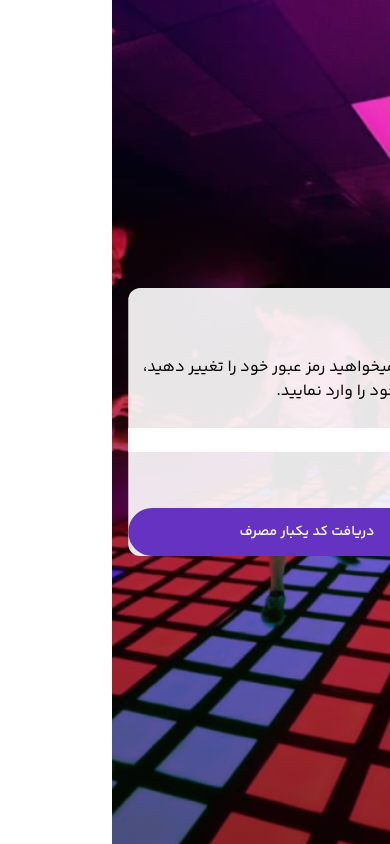
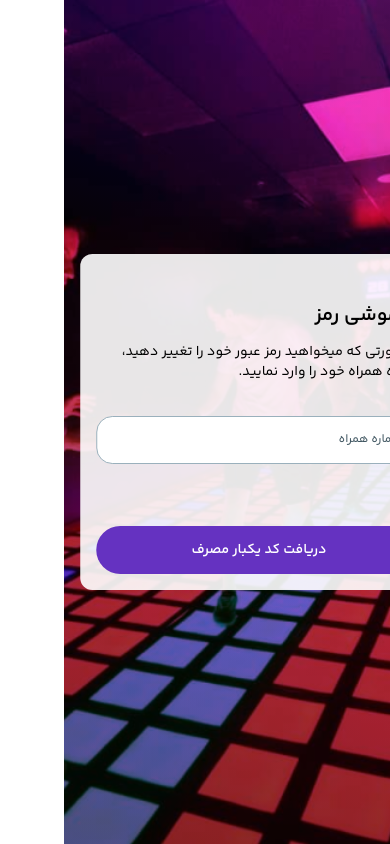
Before and after one commit to payamkandi/jumpo-backoffice, a React (Vite) app: page / in a window 390 px wide. Both pictures are taken after a click on the element "فراموشی رمز عبور". Built offline with nearby package versions, Linux system fonts and the light colour scheme; some icons are missing.

Commit message:
login responsive

```diff
--- a/src/components/ui/button/Button.jsx
+++ b/src/components/ui/button/Button.jsx
@@ -1,4 +1,5 @@
 import { tv } from "tailwind-variants";
+import cx from "classnames";
 const button = tv({
   base: "flex font-semibold w-full items-center mx-auto justify-center rounded-full gap-2",
   variants: {
@@ -26,6 +27,7 @@ const button = tv({
 
 function Button({
   color = "purple",
+  className,
   children,
   size = 48,
   icon,
@@ -33,7 +35,10 @@ function Button({
   onClick,
 }) {
   return (
-    <button className={button({ color, size, fill })} onClick={onClick}>
+    <button
+      className={cx(className, button({ color, size, fill }))}
+      onClick={onClick}
+    >
       {icon}
       {children}
     </button>
--- a/src/components/ui/otp/OTP.jsx
+++ b/src/components/ui/otp/OTP.jsx
@@ -9,7 +9,7 @@ function OTP({ value, onChange, numInputs = 5, sepratorNode, className }) {
         numInputs={numInputs}
         renderSeparator={sepratorNode}
         containerStyle={`flex justify-between ${className}`}
-        inputStyle="rounded-lg border border-gray-300 h-[56px] min-w-[56px] p-2"
+        inputStyle="rounded-lg border border-[#C2CFD6] h-[56px] min-w-[56px] p-2"
         renderInput={(props) => <input {...props} />}
       />
     </div>
--- a/src/pages/login/Login.jsx
+++ b/src/pages/login/Login.jsx
@@ -7,7 +7,7 @@ function Login() {
   return (
     <div className="relative flex h-full items-center justify-center px-1 py-2">
       <div className="w-full sm:w-1/2">
-        <div className="absolute left-1/2 top-1/2 z-10 mx-auto flex w-11/12 max-w-[424px] translate-x-[-50%] translate-y-[-50%] items-center justify-center rounded-xl bg-white bg-opacity-90 sm:static sm:w-full sm:translate-x-[0] sm:translate-y-[0]">
+        <div className="absolute left-1/2 top-1/2 z-10 mx-auto flex w-11/12 translate-x-[-50%] translate-y-[-50%] items-center justify-center rounded-xl bg-white bg-opacity-90 sm:static sm:w-full sm:translate-x-[0] sm:translate-y-[0]">
           {step === "login" && <LoginMainForm />}
           {step === "forgetPassword" && <LoginForgetPassword />}
         </div>
--- a/src/pages/login/_components/LoginForgetPassword.jsx
+++ b/src/pages/login/_components/LoginForgetPassword.jsx
@@ -11,9 +11,13 @@ function LoginForgetPassword() {
     setStep(step + 1);
   };
   return (
-    <div className="flex flex-col">
-      <ArrowRight className="mb-4 hover:cursor-pointer" onClick={onBack} />
-      <h1 className="mb-3">فراموشی رمز</h1>
+    <div className="flex flex-col p-4">
+      <ArrowRight
+        color="#9AB0BC"
+        className="mb-4 hover:cursor-pointer"
+        onClick={onBack}
+      />
+      <h1 className="mb-3 text-xl font-semibold">فراموشی رمز</h1>
       {step === 1 && (
         <LoginForgetPasswordGetPhoneNumber nextStep={handleNextStep} />
       )}
--- a/src/pages/login/_components/LoginForgetPasswordGetPhoneNumber.jsx
+++ b/src/pages/login/_components/LoginForgetPasswordGetPhoneNumber.jsx
@@ -1,20 +1,33 @@
 import Button from "@/components/ui/button/Button";
+import TextBox from "@/components/ui/textBox/TextBox";
+import { useLoginStore } from "@/store/loginStore";
 
 function LoginForgetPasswordGetPhoneNumber({ nextStep }) {
+  const phoneNumber = useLoginStore((state) => state.phoneNumber);
+  const setPhoneNumber = useLoginStore((state) => state.setPhoneNumber);
   const handleSendOTP = () => {
     nextStep();
   };
   return (
-    <>
-      <p className="mb-6">
+    <div className="max-w-[424px]">
+      <p className="mb-6 text-sm">
         در صورتی که میخواهید رمز عبور خود را تغییر دهید، شماره همراه خود را وارد
         نمایید.
       </p>
-      <input type="text" className="mb-14" placeholder="شماره همراه" />
+      <div className="mb-10">
+        <TextBox
+          type="tel"
+          id="phonenumber"
+          value={phoneNumber}
+          onChange={(e) => setPhoneNumber(e.target.value)}
+          label="شماره همراه"
+          height={80}
+        />
+      </div>
       <Button onClick={handleSendOTP} fill={true}>
         دریافت کد یکبار مصرف
       </Button>
-    </>
+    </div>
   );
 }
 
--- a/src/pages/login/_components/LoginForgetPasswordNewPassword.jsx
+++ b/src/pages/login/_components/LoginForgetPasswordNewPassword.jsx
@@ -1,16 +1,39 @@
 import Button from "@/components/ui/button/Button";
+import TextBox from "@/components/ui/textBox/TextBox";
+import { useLoginStore } from "@/store/loginStore";
 
 function LoginForgetPasswordNewPassword() {
+  const newPassword = useLoginStore((state) => state.newPassword);
+  const newPasswordAgain = useLoginStore((state) => state.newPasswordAgain);
+  const setNewPassword = useLoginStore((state) => state.setNewPassword);
+  const setNewPasswordAgain = useLoginStore(
+    (state) => state.setNewPasswordAgain,
+  );
   return (
     <>
-      <div className="flex flex-col gap-6">
-        <span>نام کاربری a.modarres</span>
-        <input type="text" placeholder="رمز عبور جدید خود را وارد نمایید." />
-        <input
-          type="text"
-          placeholder="تکرار رمز عبور جدید خود را وارد نمایید."
+      <div className="mb-10 flex max-w-[424px] flex-col">
+        <span className="mb-6 mt-4 text-[#415762]">نام کاربری a.modarres</span>
+        <TextBox
+          height={80}
+          id="newPassword"
+          className="mb-2"
+          type="password"
+          isPassword={true}
+          value={newPassword}
+          onChange={(e) => setNewPassword(e.target.value)}
+          label="انتخاب رمز"
         />
-        <p>
+        <TextBox
+          className="mb-2"
+          height={80}
+          id="newPasswordAgain"
+          isPassword={true}
+          type="password"
+          value={newPasswordAgain}
+          onChange={(e) => setNewPasswordAgain(e.target.value)}
+          label="تکرار رمز"
+        />
+        <p className="text-sm text-[#668899]">
           کلمه عبور بایستی ترکیبی از حروف انگلیسی یا کاراکتر غیر متنی #$%%& و
           عدد انگلیسی باشد.
         </p>
--- a/src/pages/login/_components/LoginForgetPasswordOTP.jsx
+++ b/src/pages/login/_components/LoginForgetPasswordOTP.jsx
@@ -1,29 +1,28 @@
-import { useState } from "react";
 import OTP from "../../../components/ui/otp/OTP";
 import Button from "@/components/ui/button/Button";
+import { useLoginStore } from "@/store/loginStore";
 
 function LoginForgetPasswordOTP({ nextStep }) {
-  const [otp, setOtp] = useState("");
-  const userNumber = "09909416143";
+  const phoneNumber = useLoginStore((state) => state.phoneNumber);
+  const otp = useLoginStore((state) => state.otp);
+  const setOtp = useLoginStore((state) => state.setOtp);
   const handleNextStep = () => {
     nextStep();
   };
   return (
     <>
       <div className="flex w-full justify-between gap-2">
-        <span>{`کد ارسال شده به ${userNumber} را وارد نمایید.`}</span>
-        <span>ویرایش شماره</span>
+        <span className="text-[#415762]">{`کد ارسال شده به ${phoneNumber} را وارد نمایید.`}</span>
+        <span className="cursor-pointer text-[#735CB4]">ویرایش شماره</span>
       </div>
       <OTP value={otp} onChange={setOtp} className="mt-10" />
       <div className="mt-7 flex w-full justify-between gap-2">
-        <span>زمان باقیمانده تا ارسال مجدد رمز:</span>
-        <span>02:00</span>
+        <span className="text-xs text-[#668899]">
+          زمان باقیمانده تا ارسال مجدد رمز:
+        </span>
+        <span className="text-sm text-[#415762]">02:00</span>
       </div>
-      <button
-        className="mt-14 rounded-full bg-secondary-shade-80 text-white"
-        onClick={handleNextStep}
-      ></button>
-      <Button onClick={handleNextStep} fill>
+      <Button className="mt-14" onClick={handleNextStep} fill>
         ادامه
       </Button>
     </>
--- a/src/pages/login/_components/LoginMainForm.jsx
+++ b/src/pages/login/_components/LoginMainForm.jsx
@@ -22,7 +22,7 @@ function LoginMainForm() {
     setStep("forgetPassword");
   };
   return (
-    <div className="flex w-full flex-col p-4">
+    <div className="flex w-full max-w-[424px] flex-col p-4">
       <div className="flex flex-col">
         <h1 className="mb-6 text-xl font-semibold">ورود</h1>
         <TextBox
@@ -36,15 +36,15 @@ function LoginMainForm() {
           id="password"
           value={password}
           isPassword={true}
+          type="password"
           autoComplete="password"
-          type="password"
           onChange={(e) => setPassword(e.target.value)}
           label="رمز عبور خود را وارد نمایید"
           height={80}
         />
       </div>
       <span
-        className="mb-6 mt-3 cursor-pointer text-sm font-normal text-[#735CB4]"
+        className="mb-6 mt-3 w-fit cursor-pointer text-sm font-normal text-[#735CB4]"
         onClick={handleForgetPassword}
       >
         فراموشی رمز عبور
--- a/src/store/loginStore.js
+++ b/src/store/loginStore.js
@@ -6,6 +6,14 @@ export const useLoginStore = create((set) => ({
   username: "",
   password: "",
   captcha: "",
+  phoneNumber: "",
+  otp: "",
+  newPassword: "",
+  newPasswordAgain: "",
+  setNewPasswordAgain: (payload) => set({ newPasswordAgain: payload }),
+  setNewPassword: (payload) => set({ newPassword: payload }),
+  setOtp: (payload) => set({ otp: payload }),
+  setPhoneNumber: (payload) => set({ phoneNumber: payload }),
   setCaptcha: (payload) => set({ captcha: payload }),
   setPassword: (payload) => set({ password: payload }),
   setUsername: (payload) => set({ username: payload }),
```
